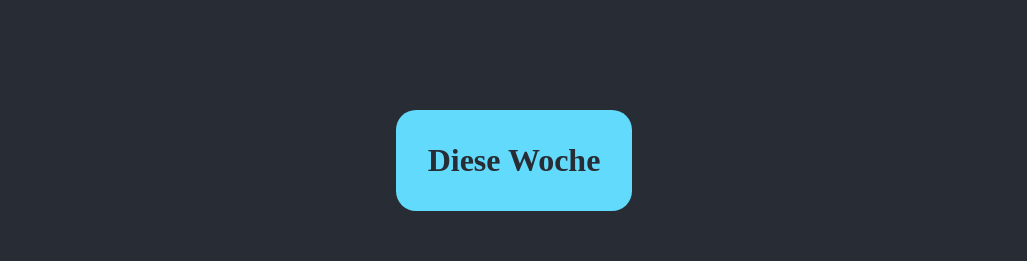
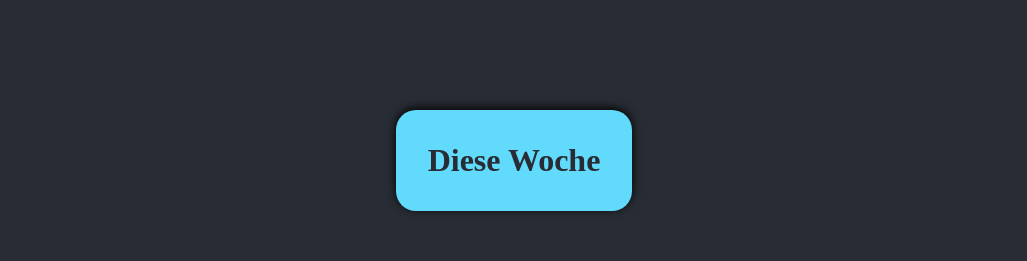
Before and after one commit to CivanErbay/flatmateZ, a React (Create React App) app: page /whosnext in a window 1280 px wide. Shown: the top 261 px of the page, without its empty margins (126-1153 px from the left). Built offline with nearby package versions, Linux system fonts and the light colour scheme; a web font is replaced by a local one.

Commit message:
Fix Weekdisplayindex Bug

```diff
--- a/public/index.html
+++ b/public/index.html
@@ -7,7 +7,7 @@
     <meta name="theme-color" content="#000000" />
     <meta
       name="description"
-      content="Web site created using create-react-app"
+      content="Übersicht"
     />
     <link href="https://fonts.googleapis.com/css2?family=Londrina+Solid:wght@400;900&display=swap" rel="stylesheet">
 
--- a/src/components/Plan.jsx
+++ b/src/components/Plan.jsx
@@ -29,8 +29,9 @@ const useStyles = makeStyles((theme) => ({
         <Box className={classes.center} style={{height: "100vh"}}>
             <Box onClick={routeNextCleanPerson}>
             <img style={{height: "20vh"}} src="./images/cleaning.svg" alt="clean"/>
+
+            <h2 className={classes.text}>Sömmering bleibt sauber!</h2>
             </Box>
-            <h2 className={classes.text}>Sömmering bleibt sauber!</h2>
         </Box>
     )
 }
--- a/src/components/Whosnext.jsx
+++ b/src/components/Whosnext.jsx
@@ -56,17 +56,18 @@ export const Whosnext = () => {
     const [weekDisplayIndex, setWeekDisplayIndex] = useState(3)
 
     console.log(currentPersonIndex)
-
+    console.log(weekDisplayIndex)
     const nextWeekButton = () => {
-        if (currentPersonIndex >= 4) {
+        if (currentPersonIndex === 4) {
             setCurrentPersonIndex(0)
+            setWeekDisplayIndex(weekDisplayIndex+1)
         } else {
             setCurrentPersonIndex(currentPersonIndex + 1)
             setWeekDisplayIndex(weekDisplayIndex + 1)
         }
     }
     const lastWeekButton = () => {
-        if (currentPersonIndex <= 0) {
+        if (currentPersonIndex === 0) {
             setCurrentPersonIndex(4)
             setWeekDisplayIndex(weekDisplayIndex - 1)
         } else {
@@ -89,13 +90,17 @@ export const Whosnext = () => {
     return (
         <Box className={classes.centerColumn}>
             <Box style={{height: "40vh",width: "100%"}} className={classes.centerColumn}>
-                <h2 style={{fontSize: "2em", padding: "1em", backgroundColor: "#61dafb", color: "#282c34", borderRadius: "20px"}}>{weekDisplayIndex > 6 || weekDisplayIndex < 0 ? "Übertreib ma nich" : currWeek[weekDisplayIndex]}</h2>
+                <h2 style={{fontSize: "2em", padding: "1em", backgroundColor: "#61dafb", color: "#282c34", borderRadius: "20px",  boxShadow: "0 -2px 10px rgba(0, 0, 0, 1)"}}>
+                    {weekDisplayIndex > 6 || weekDisplayIndex < 0 ? "Übertreib ma nich" : currWeek[weekDisplayIndex]}</h2>
             </Box>
+
             <Box className={classes.center} style={{height: "20vh",width: "100%"}}>
                 <Box onClick={lastWeekButton} className={classes.buttonStyleLeft}><img style={{height: "20px"}}
                                                                                        src="./images/leftArrow.svg"
-                                                                                       alt=""/> </Box>
+                                                                                       alt=""/>
+                </Box>
                 <h1 className={classes.text}>{currentPutzperson}</h1>
+
                 <Box onClick={nextWeekButton} className={classes.buttonStyleRight}><img style={{height: "20px"}}
                                                                                         src="./images/rightArrow.svg"
                                                                                         alt=""/></Box>
```
